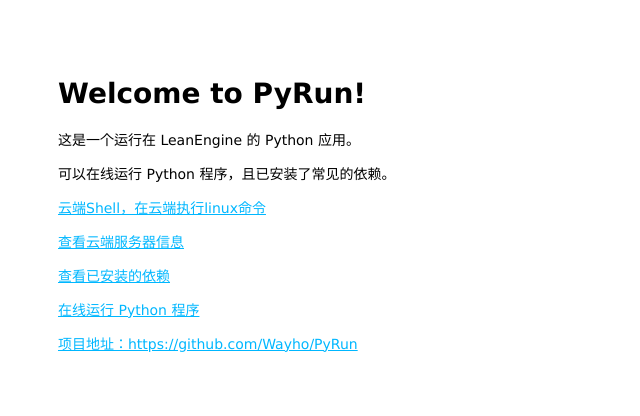
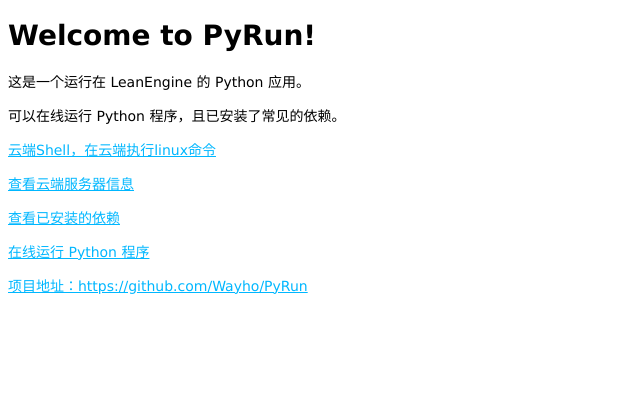
Before and after one commit to Wayho/PyRun, a Flask app: page / in a window 1280 px wide. Shown: the top 416 px of the page, without its empty margins (0-640 px from the left). Run offline with Flask 2, Linux system fonts and the light colour scheme.

Commit message:
Add files via upload

```diff
--- a/static/style.css
+++ b/static/style.css
@@ -1,5 +1,5 @@
 body {
-  padding: 50px;
+  padding: 0px;
   font: 14px "Lucida Grande", Helvetica, Arial, sans-serif;
 }
 a {
```
